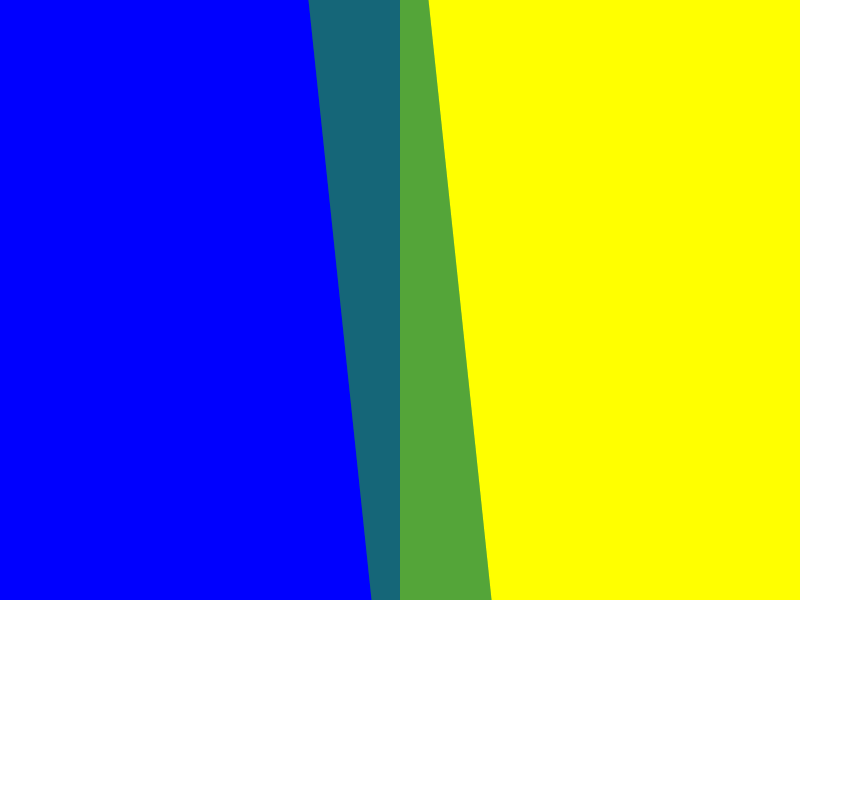
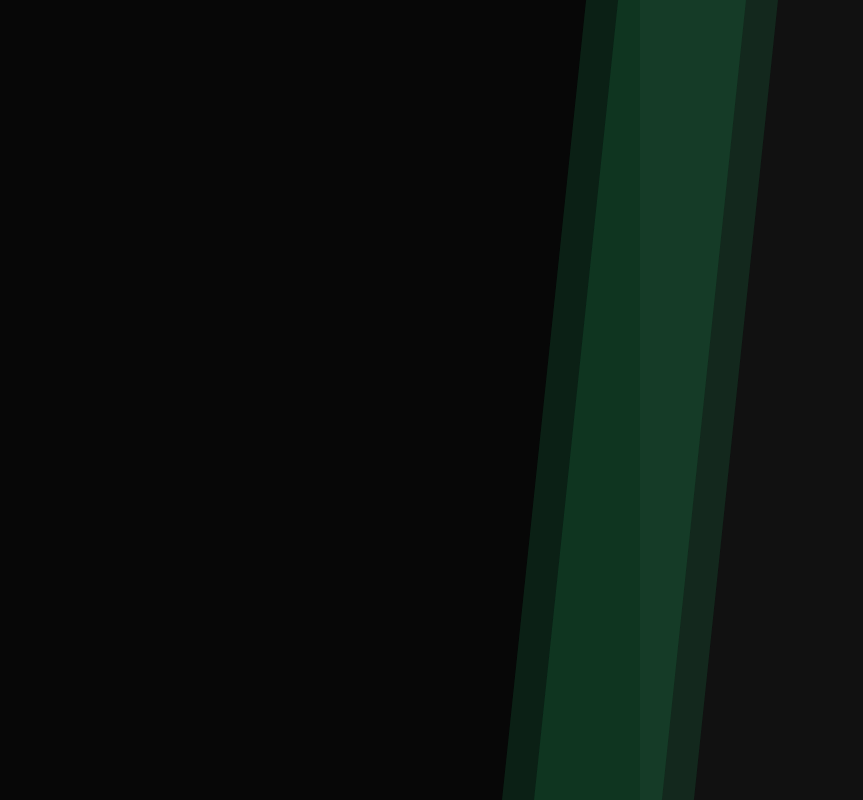
Before and after one commit to craigscottuk/skew-background-css-experiment, a website: page index.html in a window 1280 px wide. Shown: the whole page, without its empty margins (0-863 px from the left). Drawn offline with Linux system fonts and the light colour scheme.

Commit message:
Better working model

```diff
--- a/style.css
+++ b/style.css
@@ -1,58 +1,61 @@
-* {
+*,
+*::before,
+*::after {
   margin: 0;
   box-sizing: border-box;
 }
-/* Grid */
-/* .container {
-  background-color: darkslategray;
-  width: 800px;
-  height: 600px;
-  display: grid;
-  grid-template-columns: 1fr 1fr;
-  grid-template-rows: 1fr;
+
+.container {
+  background-color: 111111;
+  width: 100%;
+  height: 100vh;
+  display: flex;
 }
 
 .inside-2 {
-  background-color: blue;
-  height: 100%;
-  width: 100%;
-}
-
-.inside-1 {
-  background-color: yellow;
-  height: 100%;
-  width: 100%;
-} */
-
-.container {
-  background-color: darkslategray;
-  width: 800px;
-  height: 600px;
-  display: flex;
-  /* grid-template-columns: 1fr 1fr;
-  grid-template-rows: 1fr; */
-}
-
-.inside-2 {
-  background-color: blue;
+  background-color: #070707;
   height: 100%;
   width: 50%;
   position: relative;
 }
+.inside-1 {
+  background-color: #111111;
+  height: 100%;
+  width: 50%;
+  position: relative;
+}
+.inside-1::after,
+.inside-1::before {
+  content: '';
+  background-color: hsla(147, 65%, 32%, 10%);
+  position: absolute;
+  width: 20vh;
+  left: -12vh;
+  height: 100%;
+  transform: skewX(-6deg);
+  overflow: hidden;
+}
 
-.inside-2::before,
-.inside-2::after {
+.inside-2::after,
+.inside-2::before {
   content: '';
+  background-color: hsla(147, 65%, 32%, 10%);
+  position: absolute;
+  /* width: clamp(3rem, 3vw, 5rem); */
+  width: 20vh;
+  right: -12vh;
+  height: 100%;
+  transform: skewX(-6deg);
+  overflow: hidden;
+  z-index: 1;
+}
+
+.top {
+  height: 500px;
+  width: 500px;
   background-color: hsla(147, 65%, 32%, 50%);
   position: absolute;
-  width: 30%;
-  right: -15%;
-  height: 100%;
-  transform: skewX(6deg);
+  top: 0%;
+  left: 0;
+  /* z-index: 2; */
 }
-
-.inside-1 {
-  background-color: yellow;
-  height: 100%;
-  width: 50%;
-}
```
